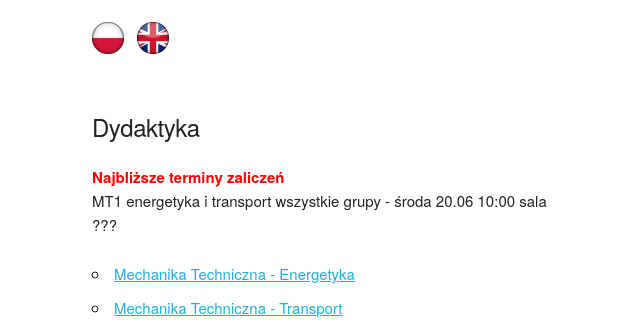
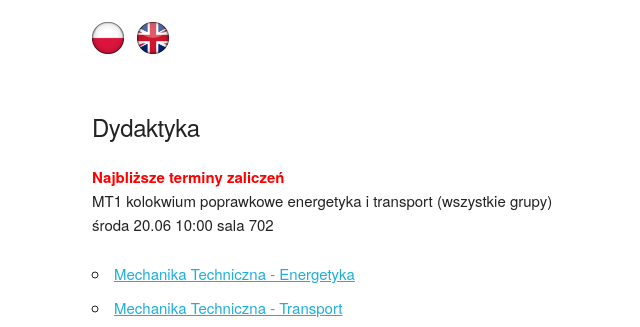
Before and after one commit to rzodkiewborys/rzodkiewborys.github.io, a plain HTML site: page index.html in a window 1280 px wide. Shown: the part 445-772 px from the top of the page, without its empty margins (68-708 px from the left). Drawn offline with Linux system fonts and the light colour scheme.

Commit message:
wyniki po konsultacjach

```diff
--- a/index.html
+++ b/index.html
@@ -39,7 +39,7 @@
 
 	<p>
 	<font color="red"><b>Najbliższe terminy zaliczeń</b></font><br>
-	MT1 energetyka i transport wszystkie grupy - środa 20.06 10:00 sala ???<br>
+	MT1 kolokwium poprawkowe energetyka i transport (wszystkie grupy) środa 20.06 10:00 sala 702<br>
 	</p>
 
 	<ul>
```
Also changed, not shown: 2 other files.
